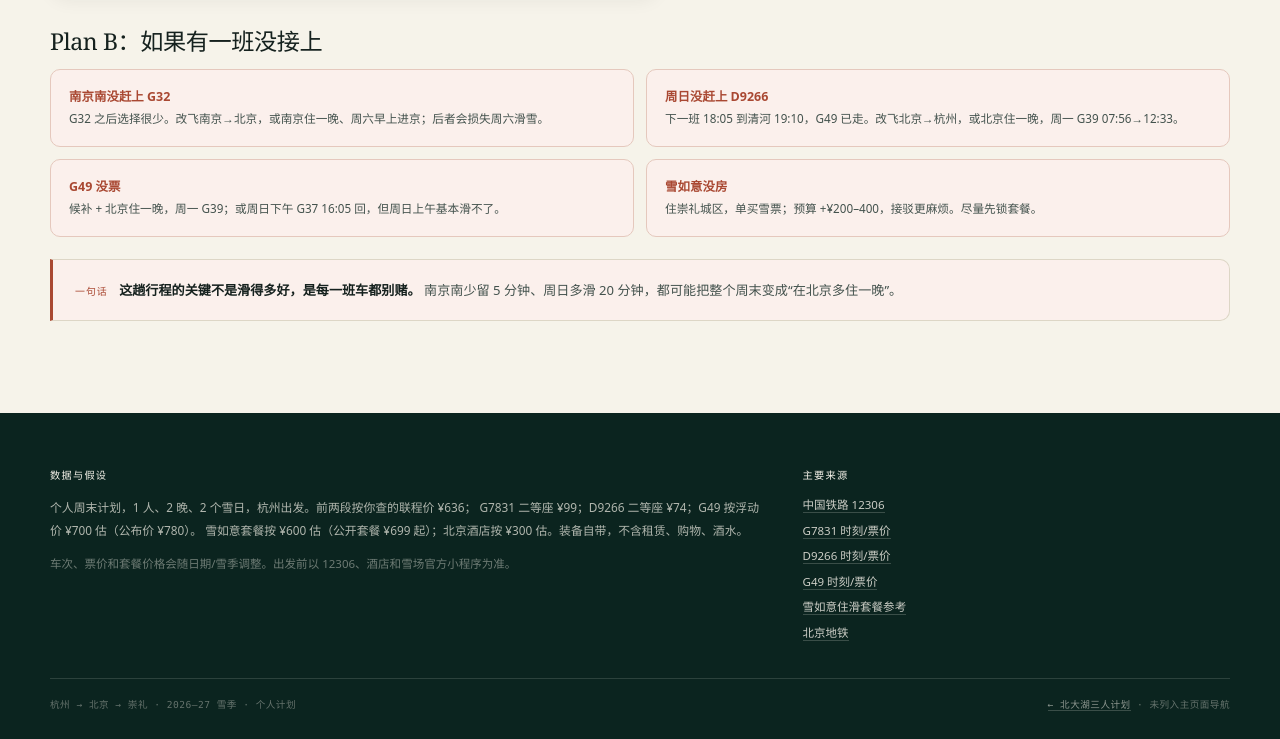
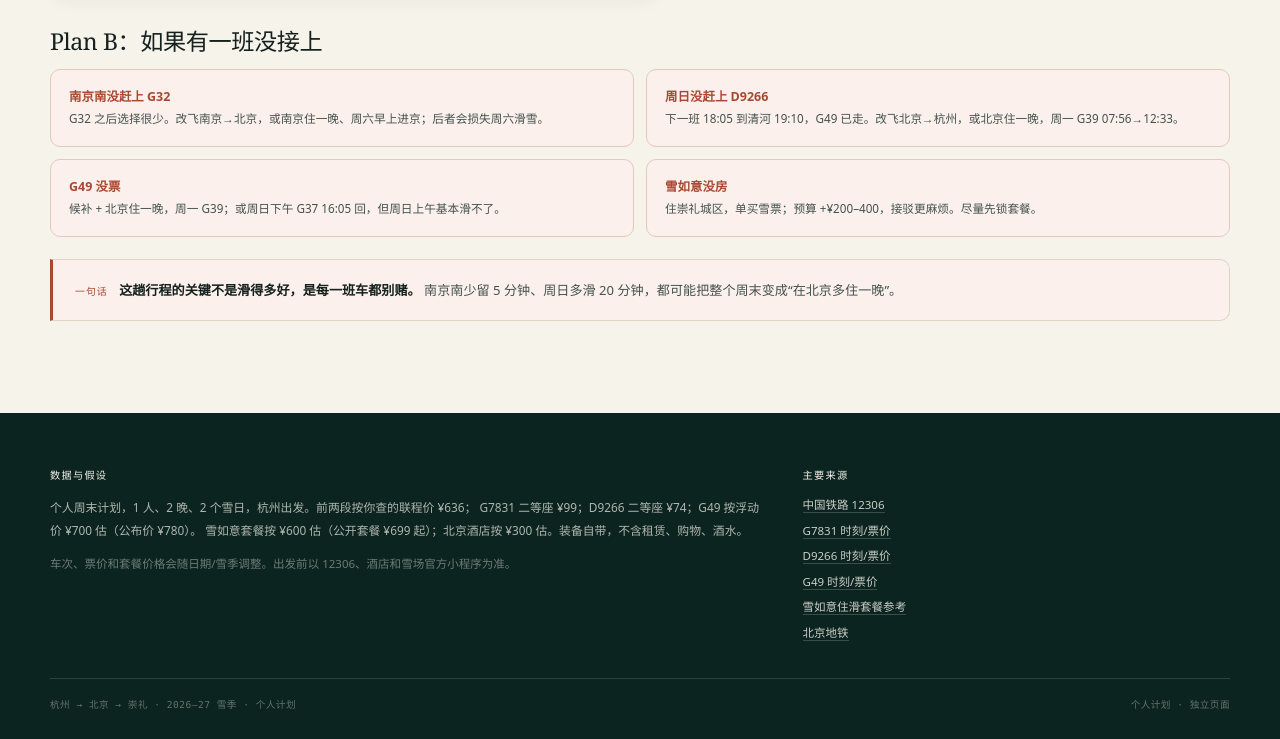
Before and after one commit to JieJieShao/beidahu-ski-2027, a plain HTML site: page chongli-weekend.html in a window 1280 px wide. Shown: the part 7628-8367 px from the top of the page. Drawn offline with Linux system fonts and the light colour scheme.

Commit message:
Add files via upload

```diff
--- a/chongli-weekend.html
+++ b/chongli-weekend.html
@@ -1256,7 +1256,7 @@ tr.total td { background: var(--paper-2); font-weight: 600; border-top: 2px soli
     </div>
     <div class="footer__bottom">
       <span>杭州 → 北京 → 崇礼 · 2026–27 雪季 · 个人计划</span>
-      <span><a href="index.html">← 北大湖三人计划</a> · 未列入主页面导航</span>
+      <span>个人计划 · 独立页面</span>
     </div>
   </div>
 </footer>
```
